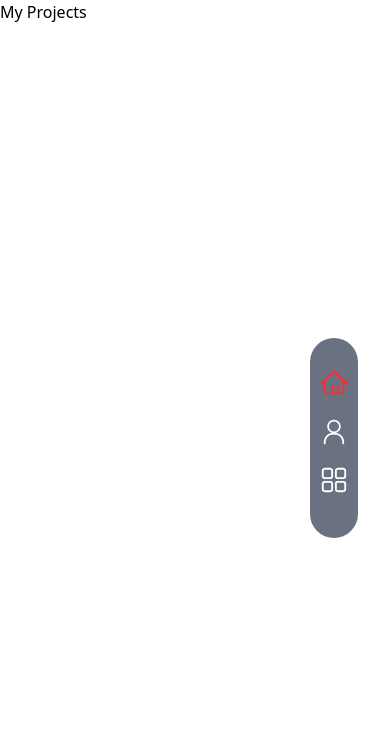
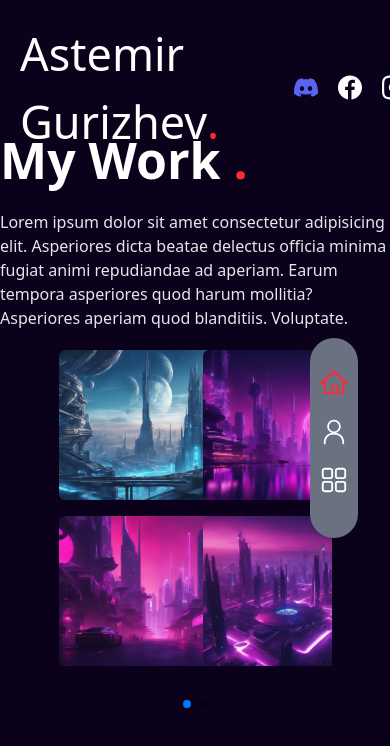
Before and after one commit to Astemir-Gurizhev/next-portfolio, a Next.js app: page /my-projects in a window 390 px wide. Shown: the top 746 px of the page. Built offline with nearby package versions, Linux system fonts and the light colour scheme.

Commit message:
Added Project Slider

```diff
--- a/app/my-projects/page.tsx
+++ b/app/my-projects/page.tsx
@@ -1,5 +1,22 @@
+import {ProjectSlider} from '@/components/ProjectSlider'
+
 const page = () => {
-	return <div>My Projects</div>
+	return (
+		<div className='flex items-center justify-center gap-5 flex-col md:flex-row h-screen bg-[#0C011A]'>
+			<div className='flex flex-col gap-3'>
+				<h1 className='text-[50px] text-white font-semibold'>
+					My Work <span className='text-red-500'>.</span>
+				</h1>
+				<p className='max-w-[400px] text-[16px] text-gray-200 md:text-gray-400'>
+					Lorem ipsum dolor sit amet consectetur adipisicing elit. Asperiores
+					dicta beatae delectus officia minima fugiat animi repudiandae ad
+					aperiam. Earum tempora asperiores quod harum mollitia? Asperiores
+					aperiam quod blanditiis. Voluptate.
+				</p>
+			</div>
+			<ProjectSlider/>
+		</div>
+	)
 }
 
 export default page
--- a/components/Navbar.tsx
+++ b/components/Navbar.tsx
@@ -3,7 +3,7 @@ import Image from 'next/image'
 
 export const Navbar = () => {
 	return (
-		<div className='fixed top-0 bg-transparent z-[20] w-full flex gap-5 md:justify-between px-60 p-5'>
+		<div className='fixed top-0 bg-transparent z-[20] w-full flex gap-5 md:justify-between md:px-60 p-5'>
 			<h1 className='text-white text-[45px]'>
 				Astemir <span className='font-thin'>Gurizhev</span>
 				<span className='text-red-500'>.</span>
--- /dev/null
+++ b/components/ProjectSlider.tsx
@@ -0,0 +1,84 @@
+'use client'
+
+import { Swiper, SwiperSlide } from 'swiper/react'
+
+import 'swiper/css'
+import 'swiper/css/free-mode'
+import 'swiper/css/pagination'
+
+import { ProImages, ProImages2 } from '@/constants'
+import Image from 'next/image'
+import { FreeMode, Pagination } from 'swiper/modules'
+
+export const ProjectSlider = () => {
+	return (
+		<div className='w-[70%] md:w-[40%]'>
+			<Swiper
+				breakpoints={{
+					700: {
+						slidesPerView: 1,
+						spaceBetween: 15,
+					},
+				}}
+				freeMode={true}
+				pagination={{
+					clickable: true,
+				}}
+				modules={[FreeMode, Pagination]}
+			>
+				<SwiperSlide className='mb-14'>
+					<div className='grid grid-cols-2 gap-4 md:px-16'>
+						{ProImages.map(image => (
+							<div className='relative group w-[220px] h-[150px] md:w-[280px] md:h-[250px]' key={image.src}>
+								<Image
+									src={image.src}
+									alt='project image'
+									width={280}
+									height={280}
+									className='rounded-md h-full w-full object-cover'
+								/>
+								<div className='cursor-pointer absolute inset-0 bg-gradient-to-r from-purple-800 via-pink-500 to-purple-800 opacity-0 group-hover:opacity-70 transition-opacity duration-200  ' />
+								<div className='cursor-pointer absolute inset-0 flex items-center justify-center opacity-0 group-hover:opacity-70 transition-opacity duration-200 text-white md:text-lg'>
+									View Project
+									<Image
+										src='/assets/icons/arrow-right.svg'
+										alt='arrow right'
+										width={20}
+										height={20}
+										className='invert brightness-0 ml-2 '
+									/>
+								</div>
+							</div>
+						))}
+					</div>
+				</SwiperSlide>
+				<SwiperSlide className='mb-14'>
+					<div className='grid grid-cols-2 gap-4 md:px-16'>
+						{ProImages2.map(image => (
+							<div className='relative group w-[220px] h-[150px] md:w-[280px] md:h-[250px]' key={image.src}>
+								<Image
+									src={image.src}
+									alt='project image'
+									width={280}
+									height={280}
+									className='rounded-md w-full h-full object-cover'
+								/>
+								<div className='cursor-pointer absolute inset-0 bg-gradient-to-r from-purple-800 via-pink-500 to-purple-800 opacity-0 group-hover:opacity-70 transition-opacity duration-200 ' />
+								<div className='cursor-pointer absolute inset-0 flex items-center justify-center opacity-0 group-hover:opacity-70 transition-opacity duration-200 text-white md:text-lg'>
+									View Project
+									<Image
+										src='/assets/icons/arrow-right.svg'
+										alt='arrow right'
+										width={20}
+										height={20}
+										className='invert brightness-0 ml-2 '
+									/>
+								</div>
+							</div>
+						))}
+					</div>
+				</SwiperSlide>
+			</Swiper>
+		</div>
+	)
+}
```
